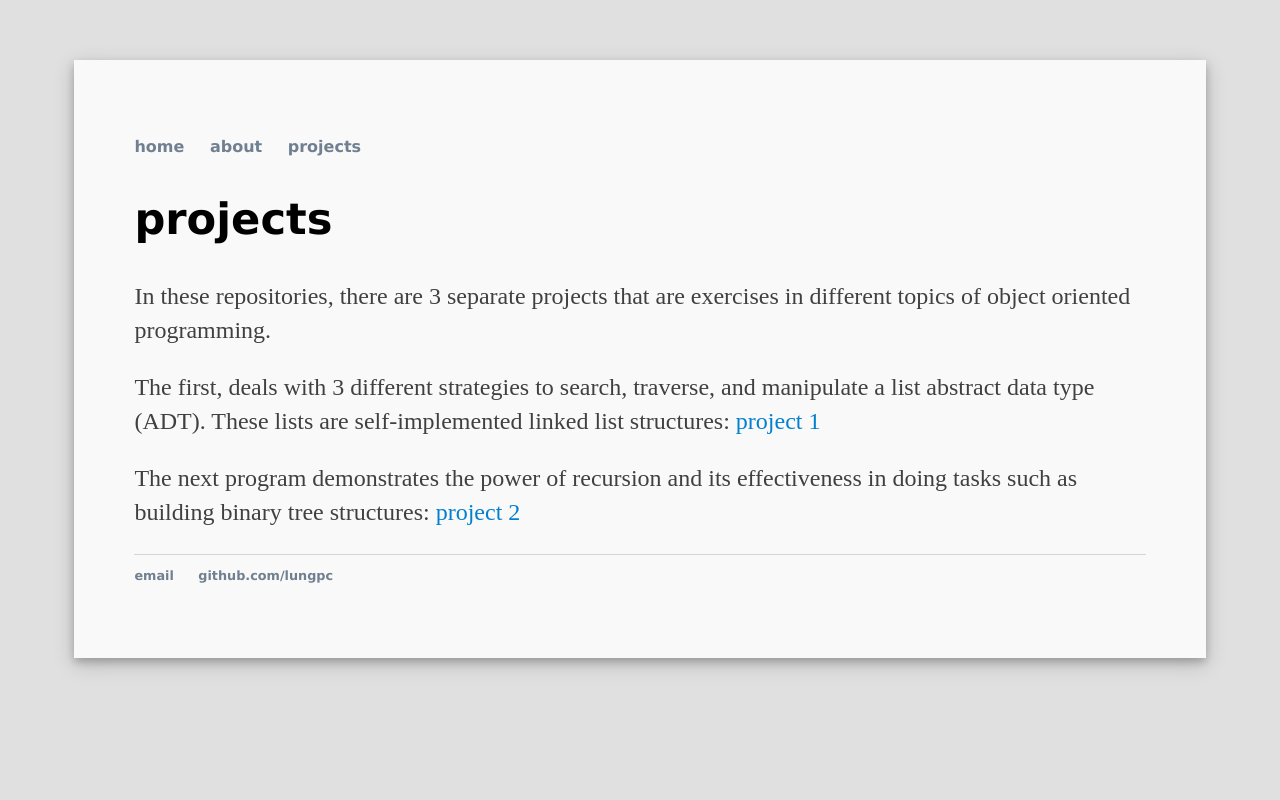
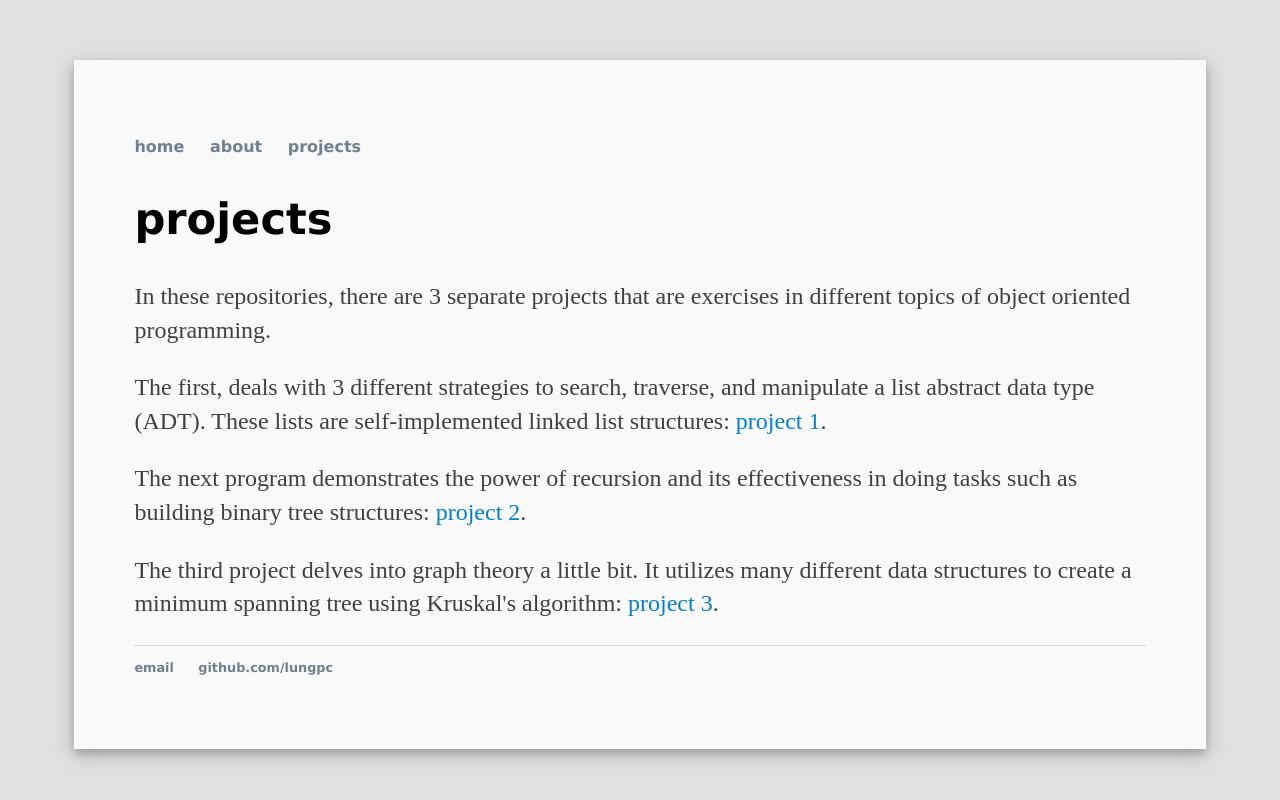
Before and after one commit to lungpc/lungpc.github.io, a Jekyll site: the page built from projects/index.html, in a window 1280 px wide. Shown: the top 800 px of the page. Built offline with Jekyll 4.4.1, drawn with Linux system fonts in a browser that asks for light colours.

Commit message:
Update index.html

```diff
--- a/projects/index.html
+++ b/projects/index.html
@@ -8,7 +8,10 @@ title: Philip Lung's github repositories
     <p>In these repositories, there are 3 separate projects that are exercises in different topics of object oriented programming.</p>
 
     <p>The first, deals with 3 different strategies to search, traverse, and manipulate a list abstract data type (ADT).
-    These lists are self-implemented linked list structures: <a href="/repositories/p1">project 1</a></p>
+    These lists are self-implemented linked list structures: <a href="/repositories/p1">project 1</a>.</p>
 
    <p>The next program demonstrates the power of recursion and its effectiveness in doing tasks such as building
-   binary tree structures: <a href="/repositories/p2">project 2</a></p>
+   binary tree structures: <a href="/repositories/p2">project 2</a>.</p>
+
+    <p>The third project delves into graph theory a little bit. It utilizes many different data structures to create a
+    minimum spanning tree using Kruskal's algorithm: <a href="/repositories/p3">project 3</a>.</p>
```
